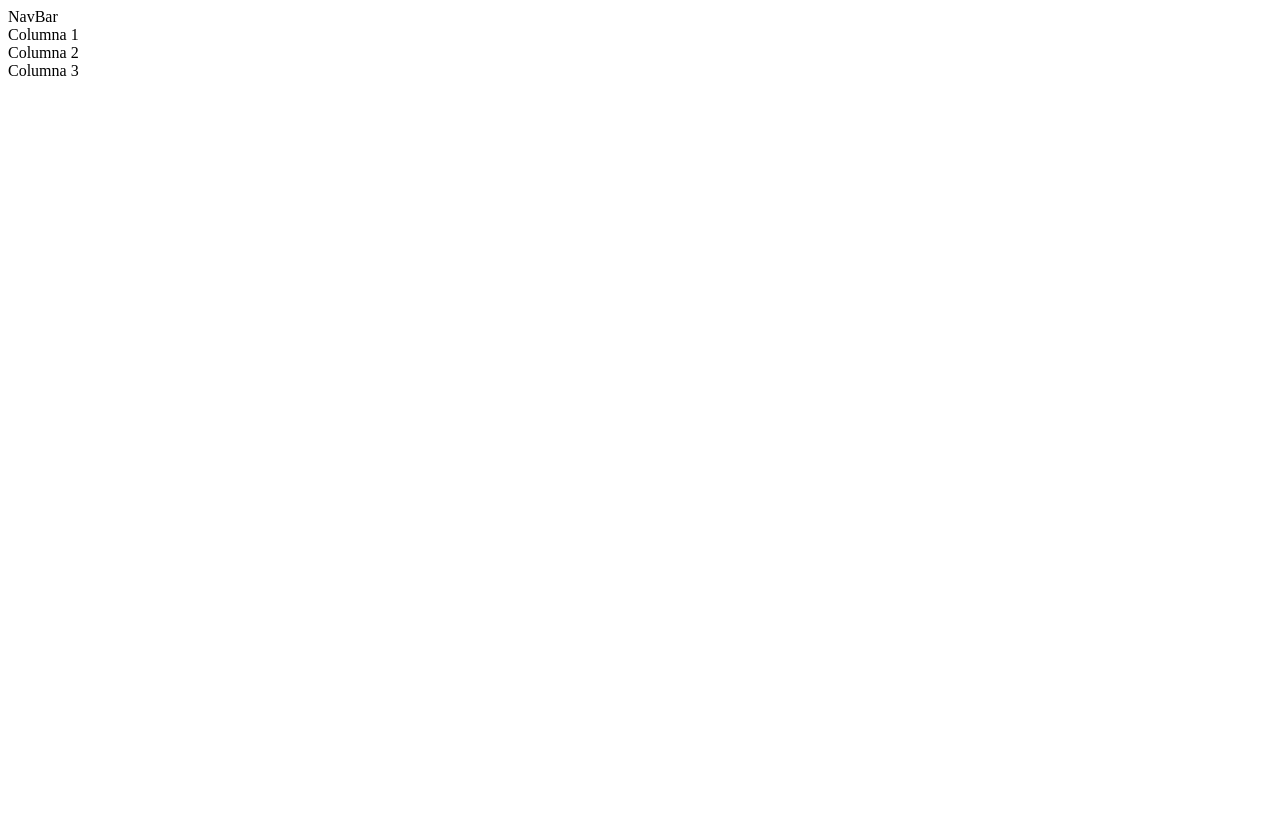
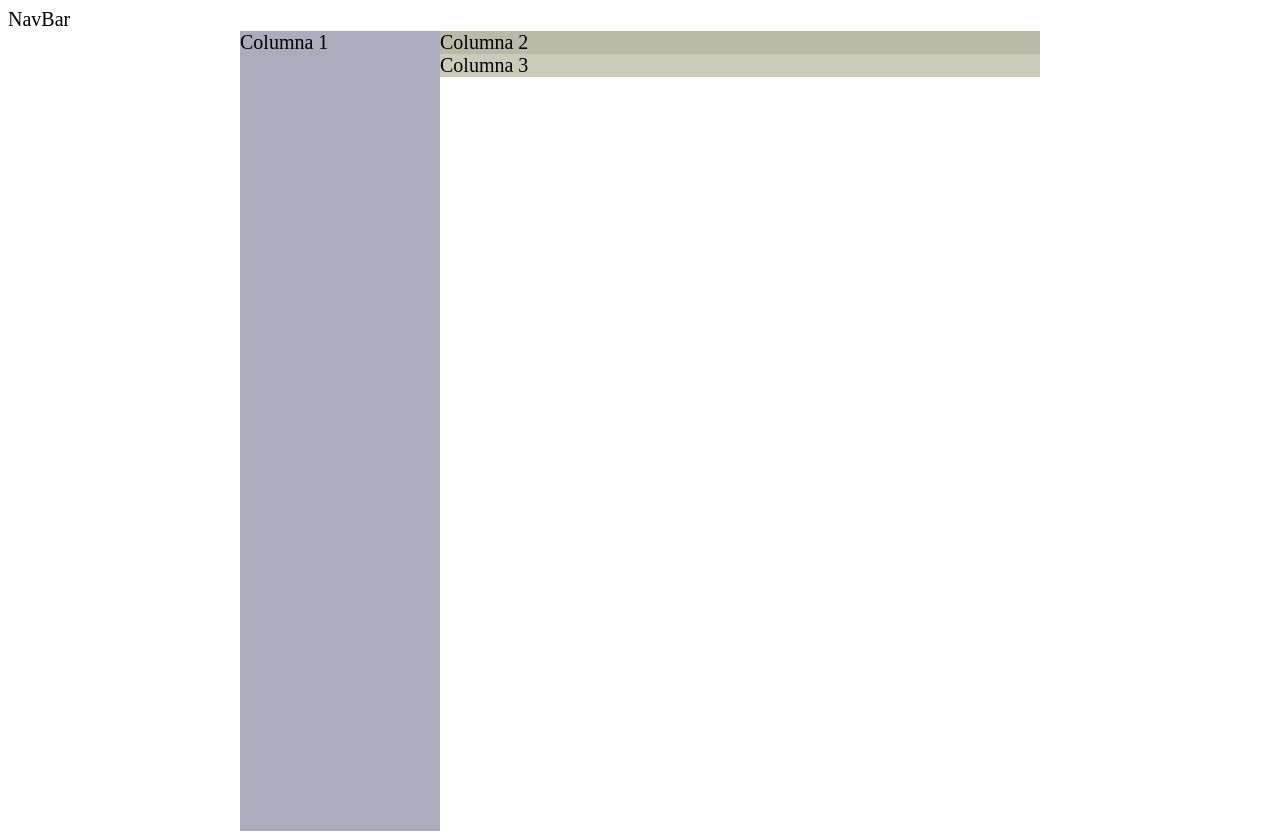
Before and after one commit to JuanDuran85/patrones_dise-o, a plain HTML site: page layout_shifter/index.html in a window 1280 px wide. Before the commit the page ends 800 px from the top, so only its background shows below. Drawn offline with Linux system fonts and the light colour scheme.

Commit message:
finalizando ejemplo layout shifter

```diff
--- a/layout_shifter/index.html
+++ b/layout_shifter/index.html
@@ -4,14 +4,13 @@
     <meta charset="UTF-8">
     <meta name="viewport" content="width=device-width, initial-scale=1.0">
     <meta http-equiv="X-UA-Compatible" content="ie=edge">
+    <link rel="stylesheet" href="css/style.css">
     <title>Layout Shifter</title>
 </head>
 <body>
     <nav>NavBar</nav>
     <section class="container">
-        <section class="columna1">
-            Columna 1
-        </section>
+        <section class="columna1">Columna 1</section>
         <section class="container-inner">
             <section class="columna2">Columna 2</section>
             <section class="columna3">Columna 3</section>
--- a/layout_shifter/sass/cuerpo/_body.scss
+++ b/layout_shifter/sass/cuerpo/_body.scss
@@ -0,0 +1,23 @@
+body {
+    font-size: $tama_fuen;
+}
+
+.container {
+    display: $vistaflex;
+    display: -webkit-flex;
+    flex-flow: $row_wrap;
+    -webkit-flex-flow: $row_wrap;
+}
+
+.columna1, .columna2, .columna3, .container-inner {
+    width: $cienpor;
+}
+
+@each $columna, $colore in (
+    columna1: $colores_1,
+    columna2: $colores_2,
+    columna3: $colores_3) {
+    .#{$columna} {
+      background-color: $colore;
+    }
+}
--- /dev/null
+++ b/layout_shifter/sass/cuerpo/_medias.scss
@@ -0,0 +1,17 @@
+@media (min-width: $seiscein) {
+    .columna1 {
+        width: $veinticinpor;
+        height: 100vh;
+    }
+    .container-inner {
+        width: $setencinpor;
+    }
+}
+
+@media (min-width: $ochocien) {
+    .container {
+        width: $ochocien;
+        margin-left: $auto;
+        margin-right: $auto;
+    }
+}
--- a/layout_shifter/sass/main.scss
+++ b/layout_shifter/sass/main.scss
@@ -1,2 +1,3 @@
 @import 'variables/datos';
 @import 'cuerpo/body';
+@import 'cuerpo/medias';
--- a/layout_shifter/sass/variables/_datos.scss
+++ b/layout_shifter/sass/variables/_datos.scss
@@ -0,0 +1,12 @@
+$vistaflex: flex;
+$row_wrap: row wrap;
+$cienpor: 100%;
+$veinticinpor: 25%;
+$setencinpor: 75%;
+$seiscein: 600px;
+$ochocien: 800px;
+$auto: auto;
+$colores_1: #aaabbb;
+$colores_2: #bbbaaa;
+$colores_3: #cccbbb;
+$tama_fuen: 20px;
```
Also changed, not shown: layout_shifter/css/style.css, 1 other file.
